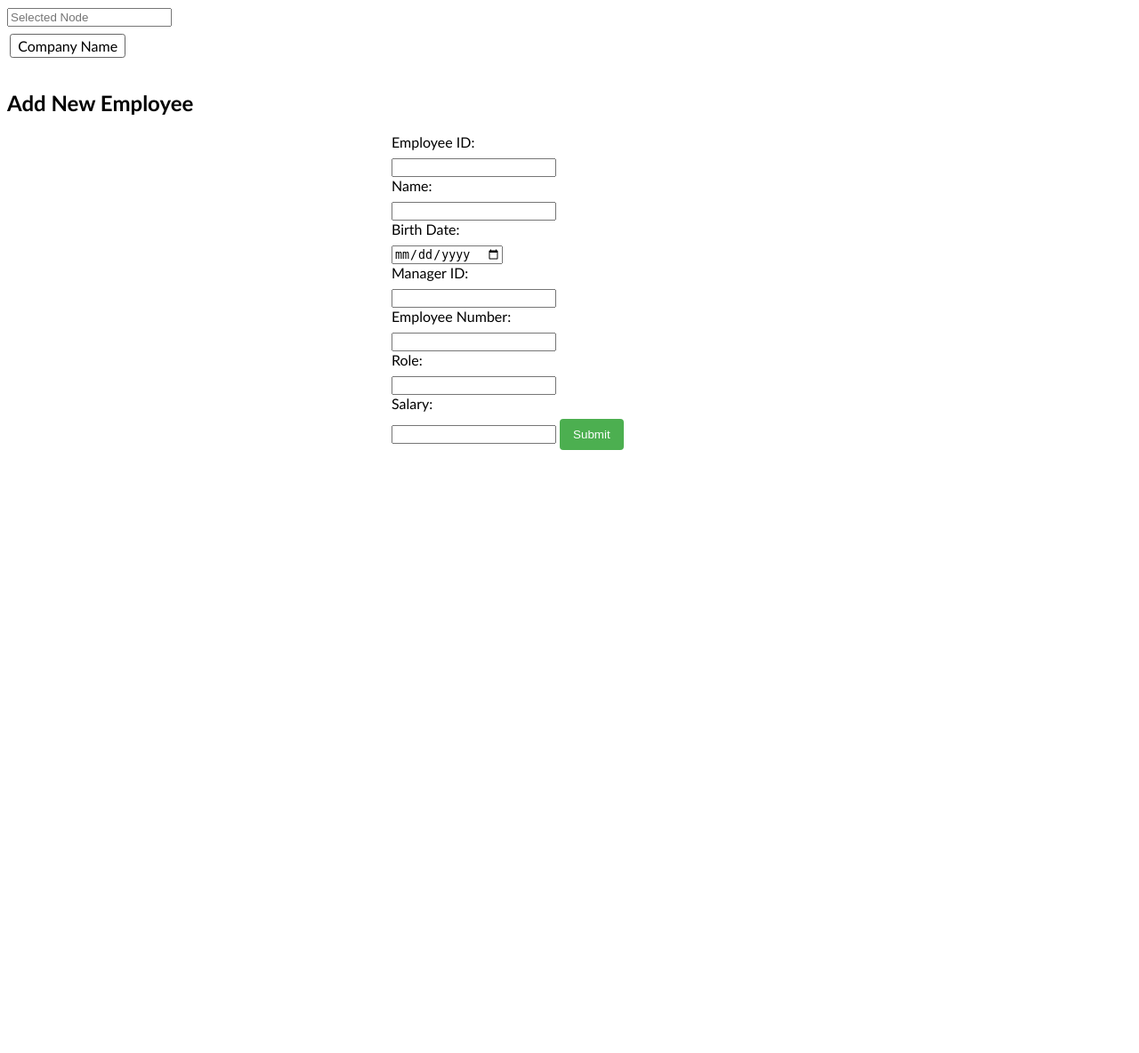
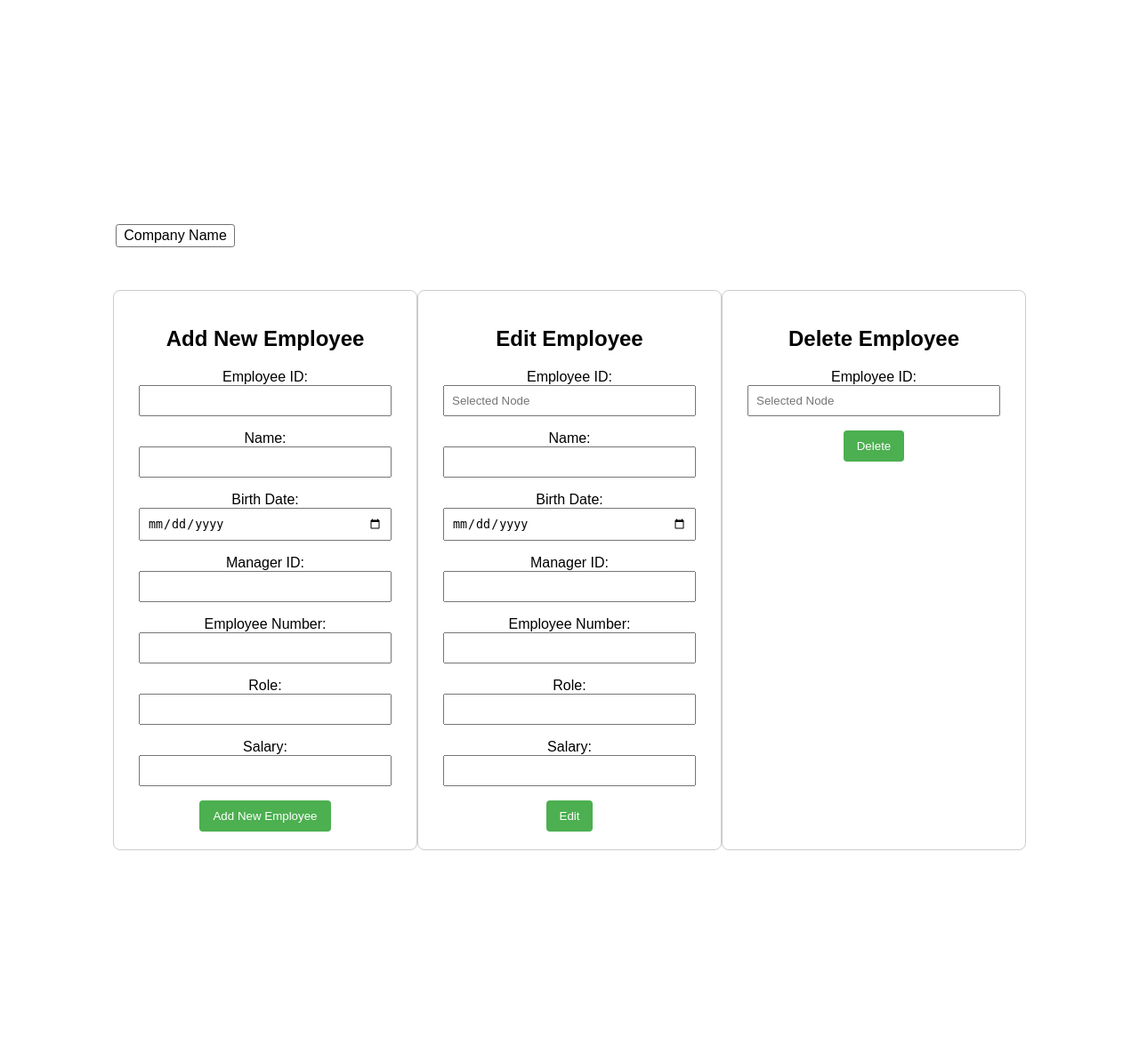
Before and after one commit to ItumelengMathosa/FlaskSQL, a Flask app: page /EmployeeTree in a window 1280 px wide. Shown: the whole page at 89% size. Before the commit the page ends 506 px from the top, so only its background shows below. Run offline with Flask 3, Linux system fonts and the light colour scheme; data that the repository does not hold is empty; some libraries are stand-ins or nearby versions.

Commit message:
modified:   templates/EmployeeTree.html 	deleted:    SQL.py 	modified:   __pycache__/EmployeeTree.cpython-311.pyc 	modified:   __pycache__/InitializeFirestore.cpython-311.pyc 	modified:   app.py 	modified:   flask_session/42a1a176f09177bc19acc7a36e64bde9

```diff
--- a/templates/EmployeeTree.html
+++ b/templates/EmployeeTree.html
@@ -1,5 +1,6 @@
 <!DOCTYPE html>
 <html lang="en">
+
 <head>
     <meta charset="UTF-8">
     <meta name="viewport" content="width=device-width, initial-scale=1.0">
@@ -7,11 +8,22 @@
 
     <style>
         body {
-  font-family: Calibri, Segoe, "Segoe UI", "Gill Sans", "Gill Sans MT", sans-serif;
+            display: flex;
+            flex-direction: column;
+            align-items: center;
+            justify-content: center;
+            height: 100vh;
+            margin: 15%;
+            font-family: Arial, sans-serif;
         }
 
+
+
+
         /* It's supposed to look like a tree diagram */
-.tree, .tree ul, .tree li {
+        .tree,
+        .tree ul,
+        .tree li {
             list-style: none;
             margin: 0;
             padding: 0;
@@ -19,21 +31,25 @@
         }
 
         .tree {
-    margin: 0 0 1em;
+            margin: 1em 0; /* Adjust margin as needed */
             text-align: center;
         }
-.tree, .tree ul {
+
+        .tree,
+        .tree ul {
             display: table;
         }
+
         .tree ul {
             width: 100%;
         }
+
         .tree li {
             display: table-cell;
             padding: .5em 0;
             vertical-align: top;
         }
-        /* _________ */
+
         .tree li:before {
             outline: solid 1px #666;
             content: "";
@@ -42,57 +58,78 @@
             right: 0;
             top: 0;
         }
-        .tree li:first-child:before {left: 50%;}
-        .tree li:last-child:before {right: 50%;}
 
-        .tree code, .tree span {
-            border: solid .1em #666;
+        .tree li:first-child:before {
+            left: 50%;
+        }
+
+        .tree li:last-child:before {
+            right: 50%;
+        }
+
+        .tree code,
+        .tree span {
+            border: solid .1em #727171;
             border-radius: .2em;
             display: inline-block;
             margin: 0 .2em .5em;
             padding: .2em .5em;
             position: relative;
         }
-        /* If the tree represents DOM structure */
+
         .tree code {
             font-family: monaco, Consolas, 'Lucida Console', monospace;
         }
 
-            /* | */
         .tree ul:before,
         .tree code:before,
         .tree span:before {
-                outline: solid 1px #666;
+            outline: solid 1px #727171;
             content: "";
             height: .5em;
             left: 50%;
             position: absolute;
         }
+
         .tree ul:before {
             top: -.5em;
         }
+
         .tree code:before,
         .tree span:before {
             top: -.55em;
         }
 
-/* The root node doesn't connect upwards */
-.tree > li {margin-top: 0;}
-    .tree > li:before,
-    .tree > li:after,
-    .tree > li > code:before,
-    .tree > li > span:before {
+        .tree>li {
+            margin-top: 0;
+        }
+
+        .tree>li:before,
+        .tree>li:after,
+        .tree>li>code:before,
+        .tree>li>span:before {
             outline: none;
         }
 
         form {
-            max-width: 400px;
-            margin: 0 auto;
+            width: 300px;
+            text-align: center;
+            padding: 20px;
+            border: 1px solid #ccc;
+            border-radius: 8px;
+            margin-top: 1em; /* Add margin between the tree and the form */
         }
 
+        .form-container{
+            display: flex;
+            justify-content: space-around;
+        }
+
+
         label {
-        display: block;
+            display: inline;
             margin-bottom: 8px;
+            text-align: left;
         }
 
         button {
@@ -107,17 +144,26 @@
         button:hover {
             background-color: #45a049;
         }
+
+        input {
+            display: inline-block;
+            width: calc(100% - 16px); /* Adjust the width and margin as needed */
+            padding: 8px;
+            box-sizing: border-box;
+            margin-bottom: 16px;
+        }
     </style>
 
     <!-- CSS to create tree display sourced from https://codepen.io/ross-angus/pen/jwxMjL-->
+</head>
+
+<body>
 
 
-</head>
-<body>
-    <!-- Input element to display clicked node's name -->
-    <input type="text" id="selectedNodeInput" placeholder="Selected Node" readonly>
+    <!-- CSS applied to generated Multi-Tree passed from 'EmployeeTree' function-->
+    <div>
 
-    <!-- Apply CSS to generated Multi-Tree passed from 'EmployeeTree' function-->
+
         <ul class="tree">
             <!-- autoescape renders the 'htmlcontent' variable as actual html code and not just a string variable -->
             {% autoescape off%}
@@ -125,10 +171,12 @@
             {% endautoescape %}
         </ul>
 
-    <!--Form for adding a new Employee-->
-    <div>
-        <h2 for="employeeForm">Add New Employee</h2>
-        <form id="employeeForm">
+        <!-- Form for adding a new Employee -->
+
+        <div class="form-container">
+
+            <form id="AddEmployeeForm">
+                <h2>Add New Employee</h2>
                 <label for="employeeId">Employee ID:</label>
                 <input type="text" id="employeeId" name="employeeId" required>
 
@@ -150,17 +198,61 @@
                 <label for="salary">Salary:</label>
                 <input type="number" id="salary" name="salary" required>
 
-            <button type="submit">Submit</button>
+                <button type="submit">Add New Employee</button>
             </form>
+
+            <form id="EditEmployeeForm">
+
+                <h2>Edit Employee</h2>
+
+                <label for="editNodeInput">Employee ID:</label>
+                <input type="text" id="editNodeInput" name="editNodeInput" placeholder="Selected Node" required readonly>
+
+                <label for="name">Name:</label>
+                <input type="text" id="name" name="name" required>
+
+                <label for="birthDate">Birth Date:</label>
+                <input type="date" id="birthDate" name="birthDate" required>
+
+                <label for="managerId">Manager ID:</label>
+                <input type="text" id="managerId" name="managerId">
+
+                <label for="employeeNumber">Employee Number:</label>
+                <input type="text" id="employeeNumber" name="employeeNumber" required>
+
+                <label for="role">Role:</label>
+                <input type="text" id="role" name="role" required>
+
+                <label for="salary">Salary:</label>
+                <input type="number" id="salary" name="salary" required>
+
+                <button type="submit">Edit</button>
+            </form>
+
+            <form id="DeleteEmployeeForm">
+                <h2>Delete Employee</h2>
+
+                <label for="deletionNodeInput">Employee ID:</label>
+                <input type="text" id="deletionNodeInput" name="deletionNodeInput" placeholder="Selected Node" required readonly>
+
+                <button type="submit">Delete</button>
+            </form>
+
         </div>
 
+    </div>
 
     <script>
         function HandleNodeClick(nodeName) {
-            // Update the input element with the clicked node's name
-            document.getElementById('selectedNodeInput').value = nodeName;
+            // Update the input element with the clicked node's information
+            //document.getElementById('selectedNodeInput').value = nodeName;
+
+            document.getElementById('deletionNodeInput').value = nodeName;
+
+            document.getElementById('editNodeInput').value = nodeName;
         }
     </script>
 
 </body>
+
 </html>
```
Lines whose indentation alone changed are shown as unchanged.
